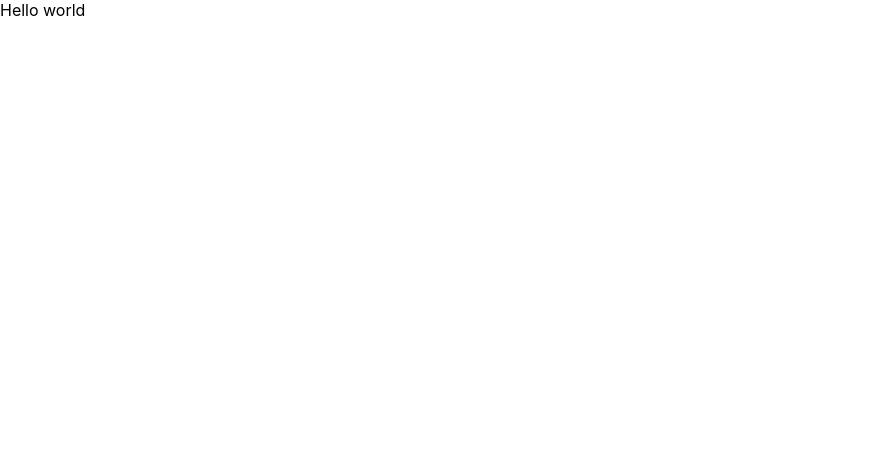
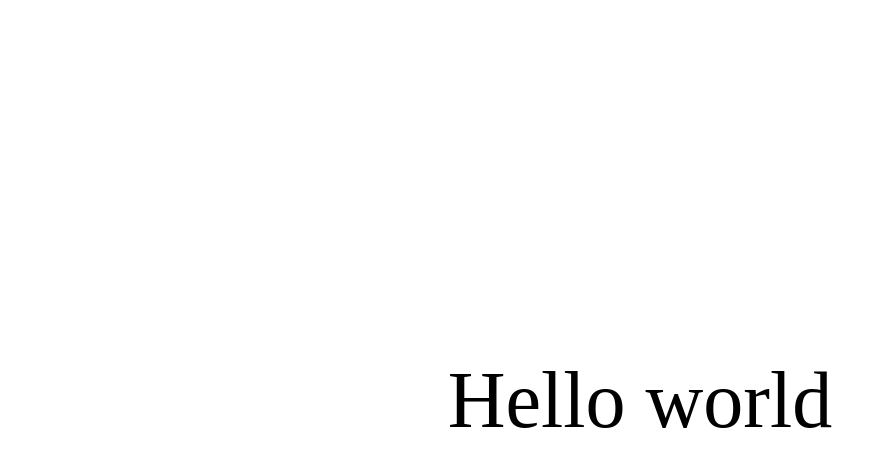
Before and after one commit to NwaguChima/redux_rtkquery, a React app: page / in a window 1280 px wide. Shown: the top 466 px of the page, without its empty margins (0-894 px from the left). Built offline with nearby package versions, Linux system fonts and the light colour scheme.

Commit message:
added css stylings

```diff
--- a/src/index.css
+++ b/src/index.css
@@ -1,13 +1,40 @@
-body {
+* {
   margin: 0;
-  font-family: -apple-system, BlinkMacSystemFont, 'Segoe UI', 'Roboto', 'Oxygen',
-    'Ubuntu', 'Cantarell', 'Fira Sans', 'Droid Sans', 'Helvetica Neue',
-    sans-serif;
-  -webkit-font-smoothing: antialiased;
-  -moz-osx-font-smoothing: grayscale;
+  padding: 0;
+  box-sizing: border-box;
 }
 
-code {
-  font-family: source-code-pro, Menlo, Monaco, Consolas, 'Courier New',
-    monospace;
+body {
+  min-height: 100vh;
+  font-size: 5rem;
+  display: grid;
+  place-content: center;
 }
+
+input,
+button {
+  font: inherit;
+  padding: 0.5rem;
+}
+
+section {
+  display: flex;
+  flex-direction: column;
+  justify-content: center;
+  align-items: center;
+}
+
+input {
+  text-align: center;
+  max-width: 2.5em;
+}
+
+button {
+  font-size: 2rem;
+  margin: 0.5em 0 0.5em 0.5em;
+  min-width: 2em;
+}
+
+button:first-child {
+  margin-left: 0;
+}
```
